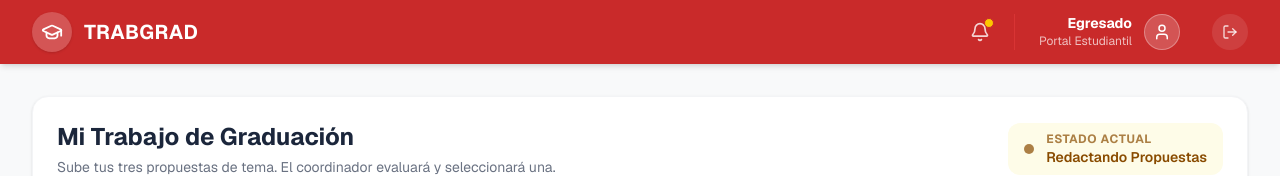
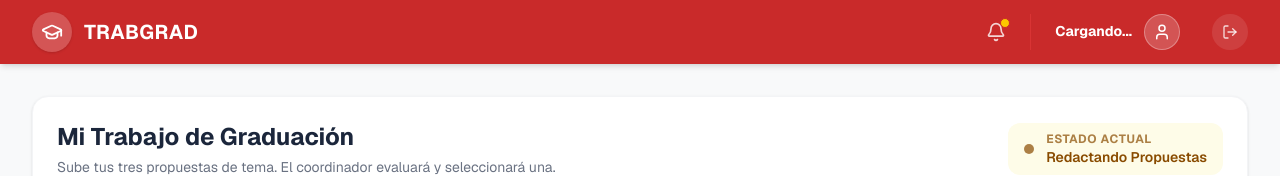
Before and after one commit to js3rr4n0/TRABGRAD, a Next.js app: page /dashboard/egresado in a window 1280 px wide. Shown: the top 176 px of the page. Built offline with nearby package versions, Linux system fonts and the light colour scheme; no server answers.

Commit message:
feat: show user name and carnet in egresado header

```diff
--- a/app/dashboard/egresado/layout.tsx
+++ b/app/dashboard/egresado/layout.tsx
@@ -1,14 +1,26 @@
 'use client';
 import Link from 'next/link';
 import { LogOut, User, Bell, GraduationCap } from 'lucide-react';
-import { signOut } from 'next-auth/react';
+import { signOut, getSession } from 'next-auth/react';
 import { usePathname } from 'next/navigation';
+import { useState, useEffect } from 'react';
 
 export default function EgresadoLayout({ children }: { children: React.ReactNode }) {
   const handleSignOut = () => {
     signOut({ callbackUrl: '/login' });
   };
-  // Aquí podemos cargar la sesión para el nombre
+  const [userData, setUserData] = useState({ nombre: 'Cargando...', carnet: '' });
+
+  useEffect(() => {
+    getSession().then(session => {
+      if (session?.user) {
+        setUserData({
+          nombre: session.user.name?.split(' ')[0] + ' ' + (session.user.name?.split(' ')[1] || '') || 'Egresado',
+          carnet: (session.user as any).carnet || 'Portal Estudiantil'
+        });
+      }
+    });
+  }, []);
   return (
     <div className="min-h-screen bg-[#f8f9fa] flex flex-col font-sans">
       {/* Top Navigation */}
@@ -30,8 +42,8 @@ export default function EgresadoLayout({ children }: { children: React.ReactNode
 
               <div className="flex items-center gap-3 pl-6 border-l border-[#ff4d4d]/30">
                 <div className="text-right hidden sm:block">
-                  <p className="text-sm font-bold leading-tight">Egresado</p>
-                  <p className="text-xs text-white/70">Portal Estudiantil</p>
+                  <p className="text-sm font-bold leading-tight">{userData.nombre}</p>
+                  <p className="text-xs text-white/70">{userData.carnet}</p>
                 </div>
                 <div className="w-9 h-9 rounded-full bg-white/20 flex items-center justify-center border border-white/30">
                   <User size={18} />
```
Also changed, not shown: 1 other file (tests, documents, lock files or other folders).
